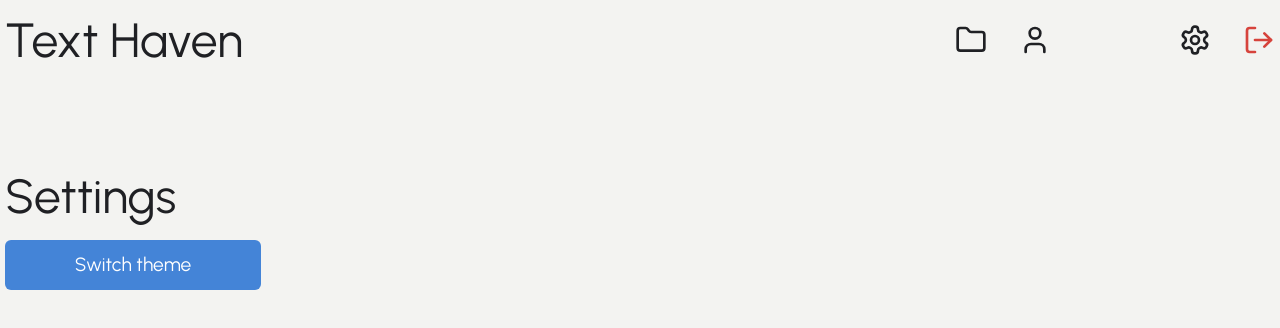
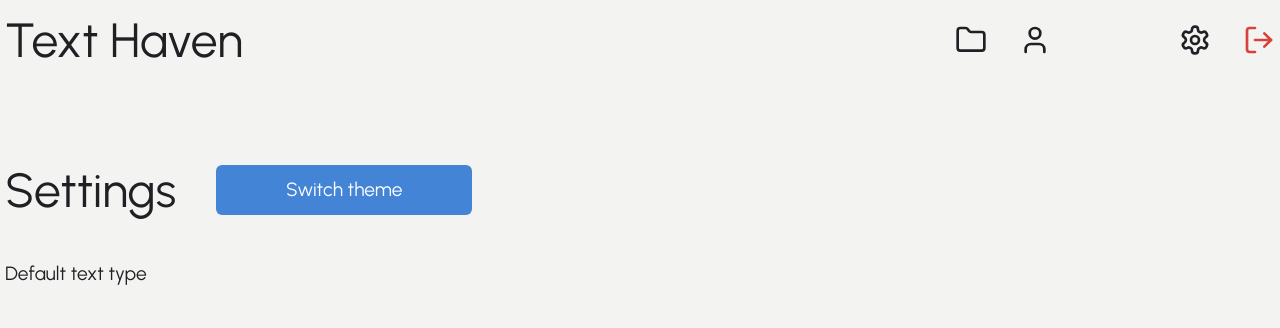
Before and after one commit to iiivanpopov/text-haven, a Next.js app in the folder frontend/: page /settings in a window 1280 px wide. Shown: the top 328 px of the page. Built offline with nearby package versions, Linux system fonts and the light colour scheme.

Commit message:
feat(ui->settings): text default type(note or post)

```diff
--- a/frontend/src/app/settings/page.tsx
+++ b/frontend/src/app/settings/page.tsx
@@ -1,22 +1,52 @@
 'use client'
 
 import Button from '@components/Button'
+import Select from '@components/Select'
 import { useTheme } from 'next-themes'
+import { useEffect, useState } from 'react'
 
 export default function Settings() {
 	const { theme, setTheme } = useTheme()
+	const [textDefType, setTextDefType] = useState('')
+
+	useEffect(() => {
+		const saved = localStorage.getItem('textdeftype')
+		if (saved) setTextDefType(saved)
+	}, [])
 
 	return (
-		<main className='mt-20'>
-			<div className='h-[20vh] grid grid-rows-2'>
-				<h1 className='text-primary-light dark:text-primary-dark text-subheading'>Settings</h1>
+		<main className='mt-20 h-[20vh] grid grid-rows-2 gap-y-10'>
+			<div className='flex items-center gap-x-10'>
+				<h1 className='text-primary-light dark:text-primary-dark text-subheading '>Settings</h1>
 				<Button
 					onClick={() => setTheme(theme == 'dark' ? 'light' : 'dark')}
-					name={'Switch theme'}
+					name='Switch theme'
 					ariaLabel='Switch theme'
 					className='bg-blue-light dark:bg-blue-dark hover:bg-blue-dark-light dark:hover:dark:bg-blue-dark-dark'
 				/>
 			</div>
+			<div className='flex gap-x-5'>
+				<div>
+					<h4 className='text-primary-light dark:text-primary-dark text-[1.2rem]'>
+						Default text type
+					</h4>
+					{textDefType && (
+						<Select
+							value={textDefType}
+							onChange={e => {
+								const value = e.target.value
+								setTextDefType(value)
+								localStorage.setItem('textdeftype', value)
+							}}
+							options={[
+								{ name: 'Note', value: 'note' },
+								{ name: 'Post', value: 'post' },
+							]}
+							name={'Text Default Type'}
+						/>
+					)}
+				</div>
+			</div>
 		</main>
 	)
 }
--- a/frontend/src/components/Input.tsx
+++ b/frontend/src/components/Input.tsx
@@ -26,11 +26,11 @@ export default function Input({
 				'transition-colors outline-none rounded-md px-5 bg-background-secondary-light dark:bg-background-secondary-dark border-outline-light dark:border-outline-dark border-2 text-secondary text-body h-10 focus:border-outline-dark-light dark:focus:border-outline-dark-dark text-primary-light dark:text-primary-dark',
 				className
 			)}
-			aria-label={ariaLabel || ''}
+			aria-label={ariaLabel}
 			type={type}
 			name={name}
 			id={name}
-			placeholder={placeholder || ''}
+			placeholder={placeholder}
 			value={value}
 			onChange={onChange}
 		/>
```
Also changed, not shown: 1 other file (tests, documents, lock files or other folders).
